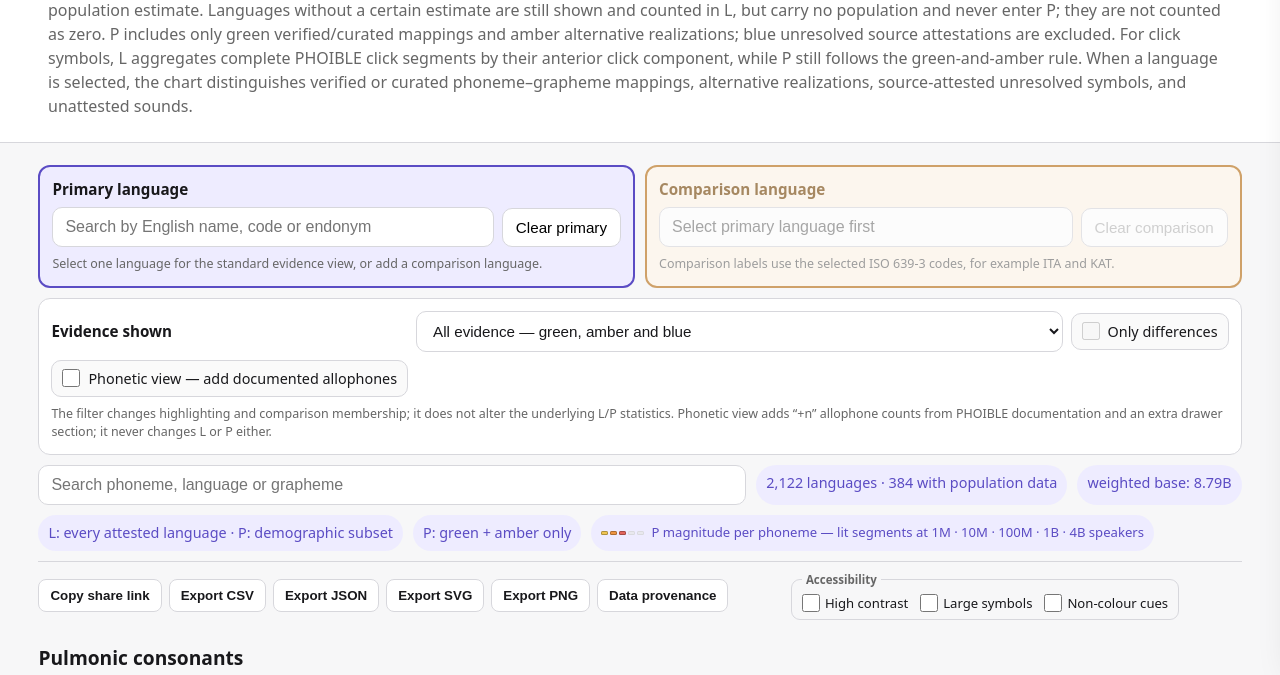
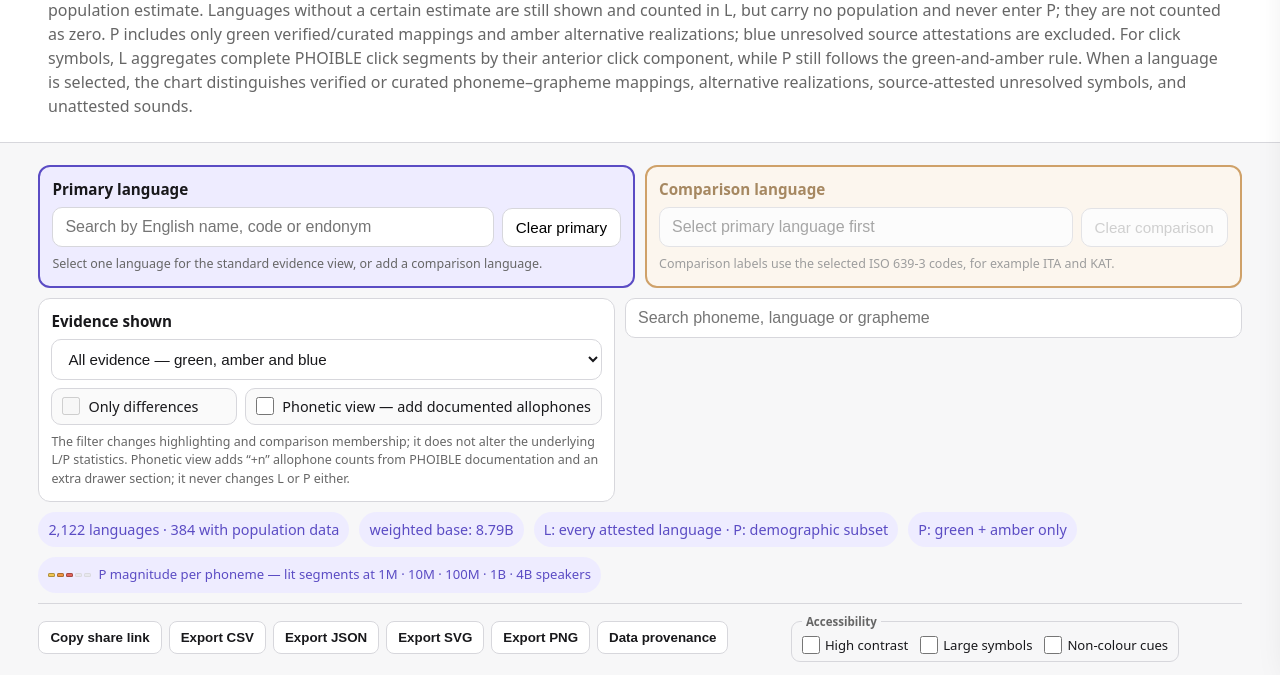
Before and after one commit to andreabenetton/glottodelta, a website: page public/index.html in a window 1280 px wide. Shown: the part 125-800 px from the top of the page. Drawn offline with Linux system fonts and the light colour scheme; no server answers.

Commit message:
Evidence box: stack heading, full-width select, paired toggles
The 3-column grid predated the phonetic-view toggle: the select was
squeezed to truncation and the second toggle stranded on its own row.
Now: heading, full-width select, the two toggles side by side (stacked
under 760px), help text below.

```diff
--- a/public/assets/css/styles.css
+++ b/public/assets/css/styles.css
@@ -609,19 +609,20 @@ body.comparison-mode .sym .phonetic-plus{display:none}
 .priority-controls .language-picker>.clear-language{grid-column:2}
 .priority-controls .language-picker select[hidden]{display:none!important}
 .priority-controls .evidence-controls{
-  grid-template-columns:auto minmax(220px,1fr) auto;
+  grid-template-columns:1fr 1fr;
   align-items:center;
-  align-content:center;
+  align-content:start;
   flex:1 1 390px;
 }
 .priority-controls .evidence-controls>label:first-child{
-  grid-column:auto;
+  grid-column:1/-1;
   white-space:nowrap;
   margin:0;
 }
-.priority-controls .evidence-controls>select{grid-column:auto}
-.priority-controls .evidence-controls>.difference-toggle{grid-column:auto}
+.priority-controls .evidence-controls>select{grid-column:1/-1}
+.priority-controls .evidence-controls>.difference-toggle{grid-column:auto;justify-content:flex-start}
 .priority-controls .evidence-controls>.evidence-help{grid-column:1/-1}
+@media(max-width:760px){.priority-controls .evidence-controls{grid-template-columns:1fr}.priority-controls .evidence-controls>.difference-toggle{grid-column:1}}
 @media(max-width:1180px){
   .priority-controls .evidence-controls{grid-template-columns:auto minmax(200px,1fr)}
   .priority-controls .evidence-controls>.difference-toggle{grid-column:1/-1}
```
